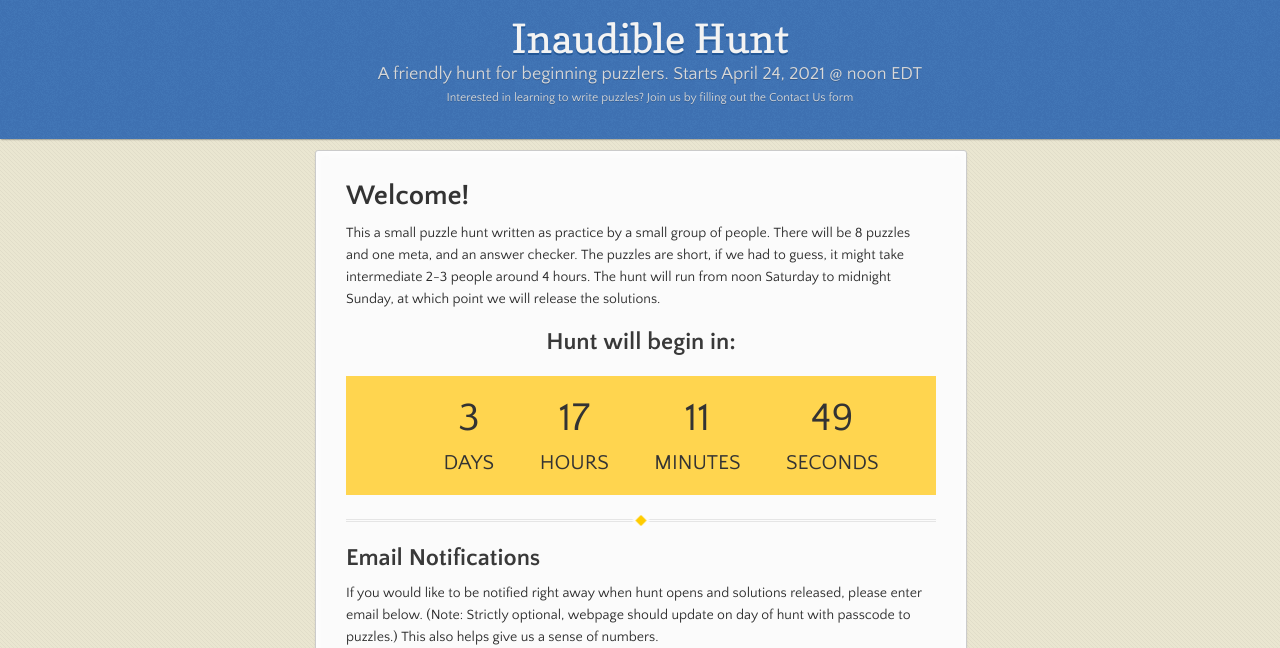
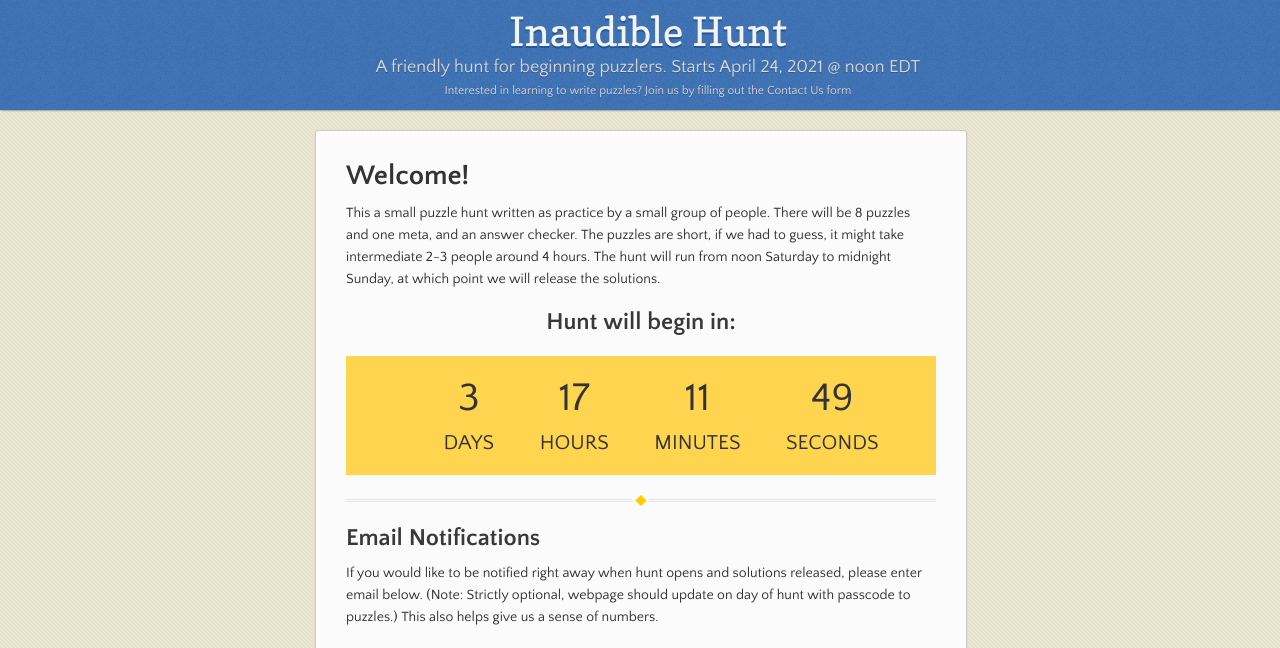
Before and after one commit to nro-bot/aprilhunt, a Jekyll site: the page built from index.md, in a window 1280 px wide and 1400 px high. Shown: the top 648 px of the window. Built offline with Jekyll 4.4.1, drawn with Linux system fonts in a browser that asks for light colours; grey boxes are pictures that could not be loaded.

Commit message:
fix header<->wrapper spacing on medium size

```diff
--- a/_sass/jekyll-theme-leap-day.scss
+++ b/_sass/jekyll-theme-leap-day.scss
@@ -71,6 +71,7 @@ strong {
 
 .wrapper {
   width:650px;
+  //margin:0 auto;
   margin:0 auto;
   position:relative;
 }
@@ -151,7 +152,8 @@ dt {
 }
 
 header {
-  padding: 15px 10px 30px 10px;
+  //padding: 15px 10px 30px 10px;
+  padding: 8px;
   margin: 0;
   position: fixed;
   top: 0;
@@ -164,7 +166,7 @@ header {
   z-index:99;
   -webkit-font-smoothing:antialiased;
   //min-height: 76px;
-  min-height: 50px;
+  //min-height: 50px;
 
   h1, h1 a {
     font: 40px/48px 'Copse', "Helvetica Neue", Helvetica, Arial, sans-serif;
@@ -279,7 +281,7 @@ section {
   padding: 30px 30px 50px 30px;
   margin: 20px 0;
   //margin-top: 190px;
-  margin-top: 150px;
+  margin-top: 130px;
   position:relative;
   background: #fbfbfb;
   border-radius: 3px;
@@ -295,7 +297,7 @@ small {
   width: 230px;
   position: fixed;
   //top: 220px;
-  top: 160px;
+  top: 150px;
   left:50%;
   margin-left:360px;
   text-align: left;
@@ -422,7 +424,8 @@ footer {
     border:1px solid #e5e5e5;
     border-width:1px 0;
     padding:20px auto;
-    margin: 190px auto 20px;
+    //margin: 190px auto 20px;
+    margin: 130px auto 20px;
     max-width: 600px;
   }
 
@@ -442,8 +445,10 @@ footer {
   }
 
   header {
-    padding:20px 20px;
+    //padding:20px 20px;
+    padding: 2px;
     margin: 0;
+    min-height: 0px;
 
     h1 {
       font-size: 32px;
@@ -471,7 +476,8 @@ footer {
   }
 
   section {
-    margin-top: 130px;
+    //margin-top: 130px;
+    margin-top: 60px;
     margin-bottom: 0px;
     width: auto;
   }
```
